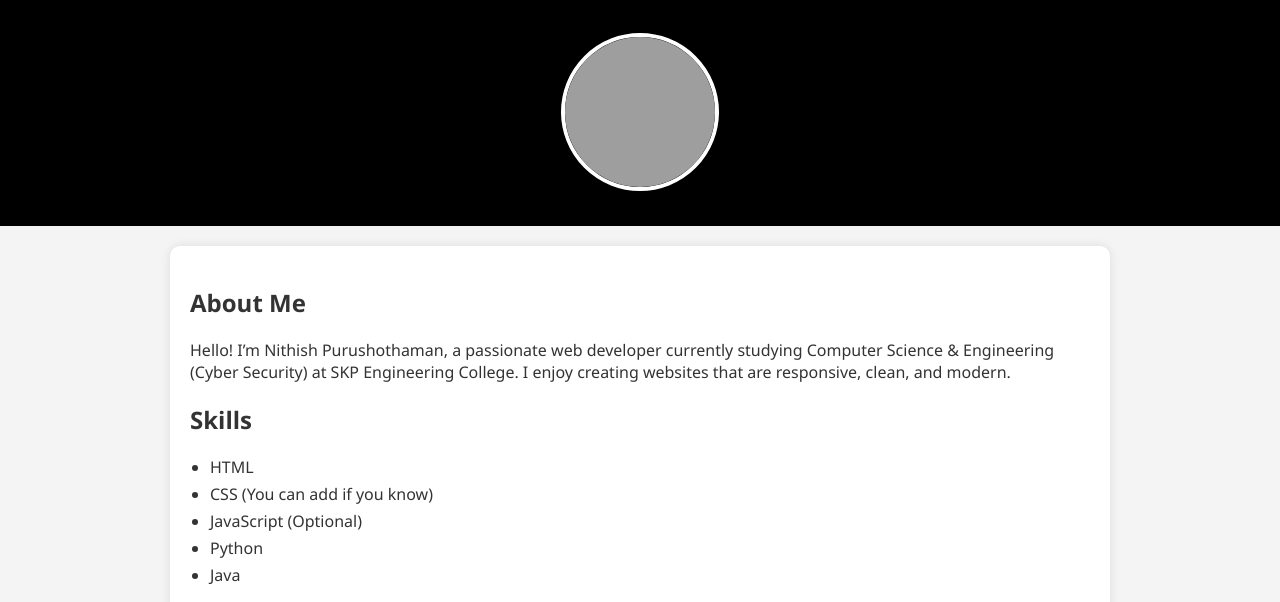
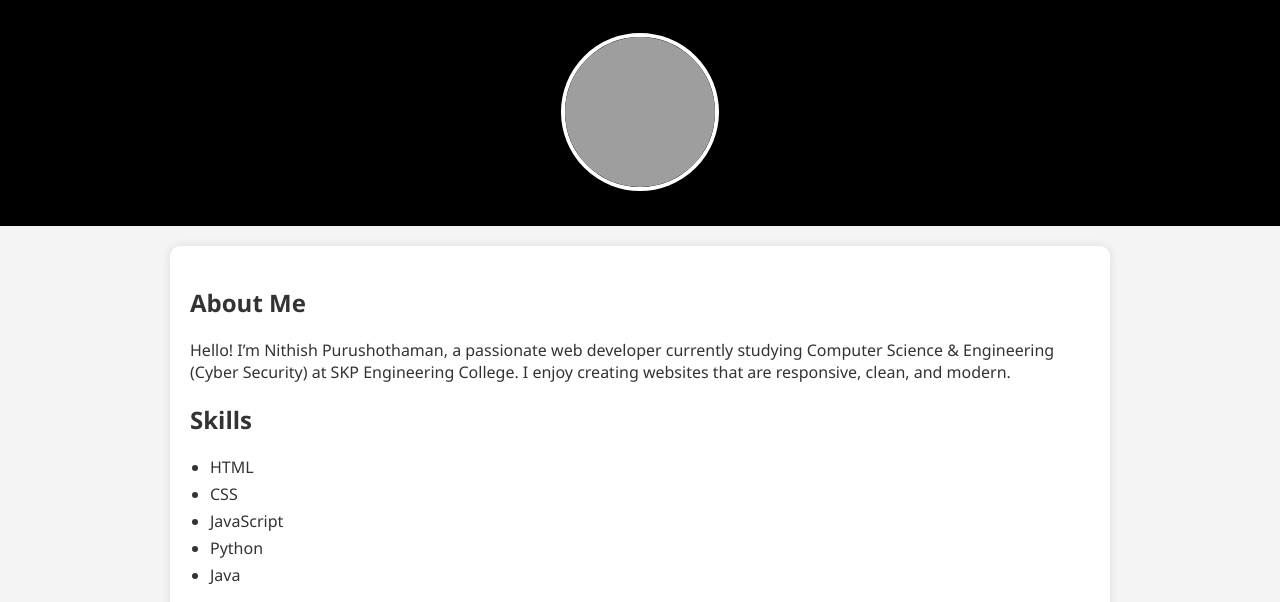
Before and after one commit to nithish123455/Nithish-portfolio, a plain HTML site: page index.html in a window 1280 px wide. Shown: the part 141-743 px from the top of the page. Drawn offline with Linux system fonts and the light colour scheme; grey boxes are pictures that could not be loaded.

Commit message:
Update index.html

```diff
--- a/index.html
+++ b/index.html
@@ -78,8 +78,8 @@
       <h2>Skills</h2>
       <ul>
         <li>HTML</li>
-        <li>CSS (You can add if you know)</li>
-        <li>JavaScript (Optional)</li>
+        <li>CSS </li>
+        <li>JavaScript </li>
         <li>Python</li>
         <li>Java</li>
       </ul>
```
